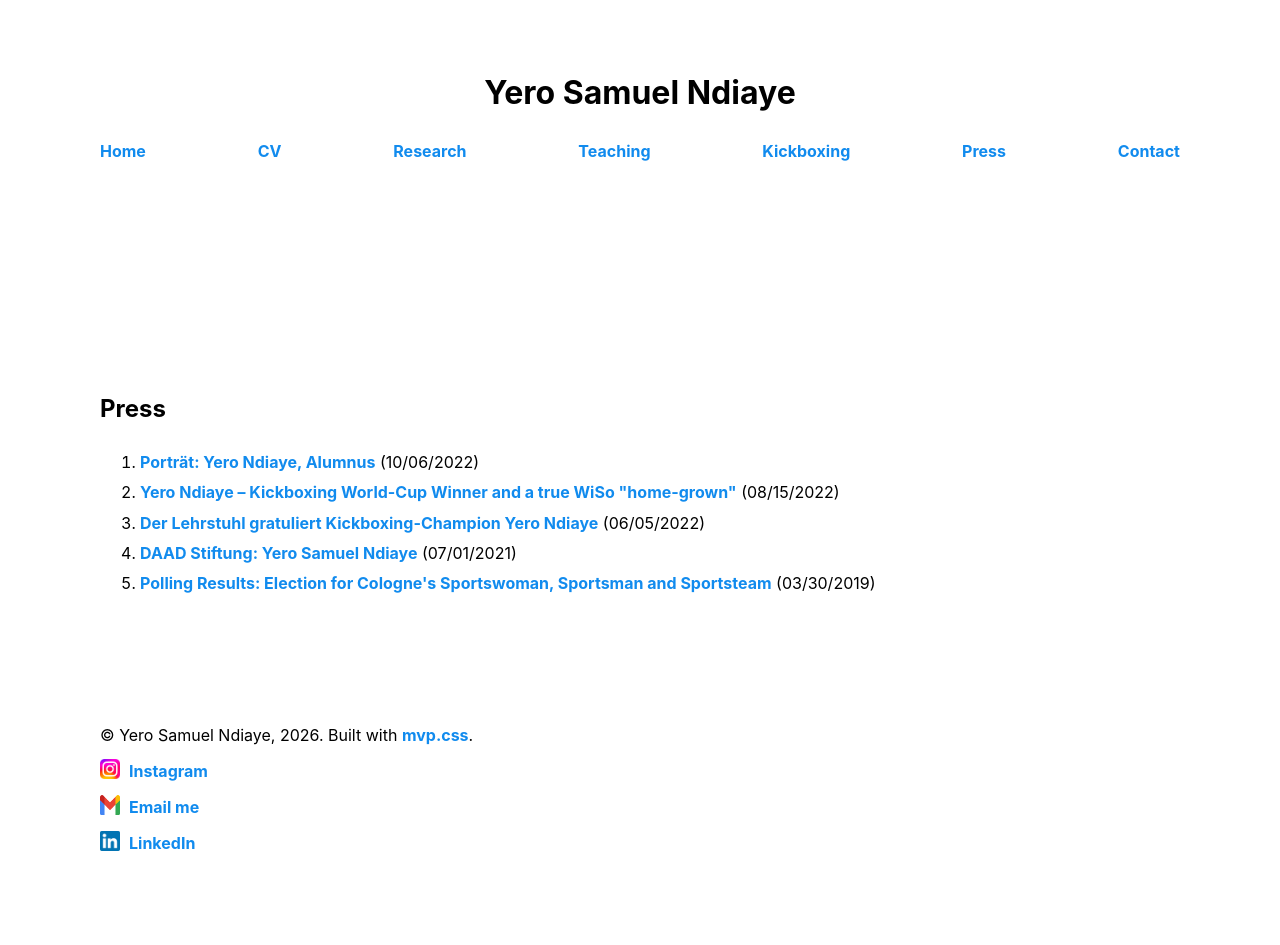
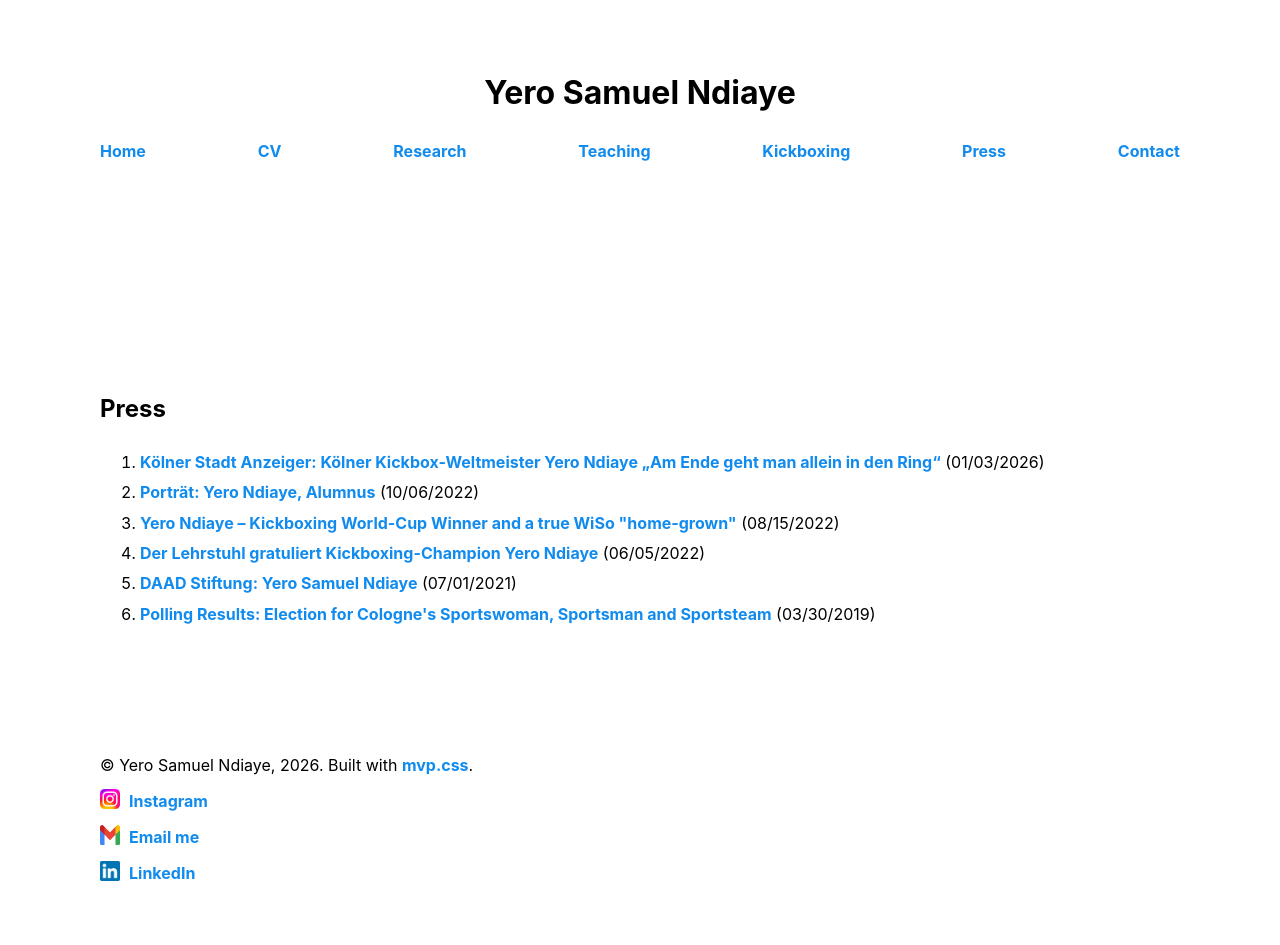
Before and after one commit to yerondiaye/yerondiaye.github.io, a Jekyll site: the page press.html, which Jekyll copies as it is, in a window 1280 px wide. Built offline with Jekyll 4.4.1, drawn with Linux system fonts in a browser that asks for light colours; before the commit the page ends 915 px from its top, so only the background shows below that.

Commit message:
Update press.html

```diff
--- a/press.html
+++ b/press.html
@@ -26,6 +26,7 @@
             <h2>Press</h2>
 
 <ol>
+    <li><a target="blank" href="https://www.ksta.de/sport/koelner-kickbox-weltmeister-yero-ndiaye-wir-hatten-bei-wettbewerben-immer-die-koelner-flagge-dabei-1205612">Kölner Stadt Anzeiger: Kölner Kickbox-Weltmeister Yero Ndiaye „Am Ende geht man allein in den Ring“</a> (01/03/2026)</li>
     <li><a target="blank" href="https://www.studienstiftung.de/stipendiaten/portraets/?user_scholar%5Buid%5D=114&cHash=d50cea37ec6f496a75ac3d848ceae2a5">Porträt: Yero Ndiaye, Alumnus</a> (10/06/2022)</li>
     <li><a target="blank" href="https://wiso.uni-koeln.de/en/news/news-faculty/yero-ndiaye-world-cup-sieger-im-kickboxen-und-echtes-wiso-eigengewaechs">Yero Ndiaye – Kickboxing World-Cup Winner and a true WiSo "home-grown"</a> (08/15/2022)</li>
     <li><a target="blank" href="https://ockenfels.uni-koeln.de/en/profile/archiv/singleview/der-lehrstuhl-gratuliert-kickboxing-champion-yero-ndiaye">Der Lehrstuhl gratuliert Kickboxing-Champion Yero Ndiaye</a> (06/05/2022)</li>
```
